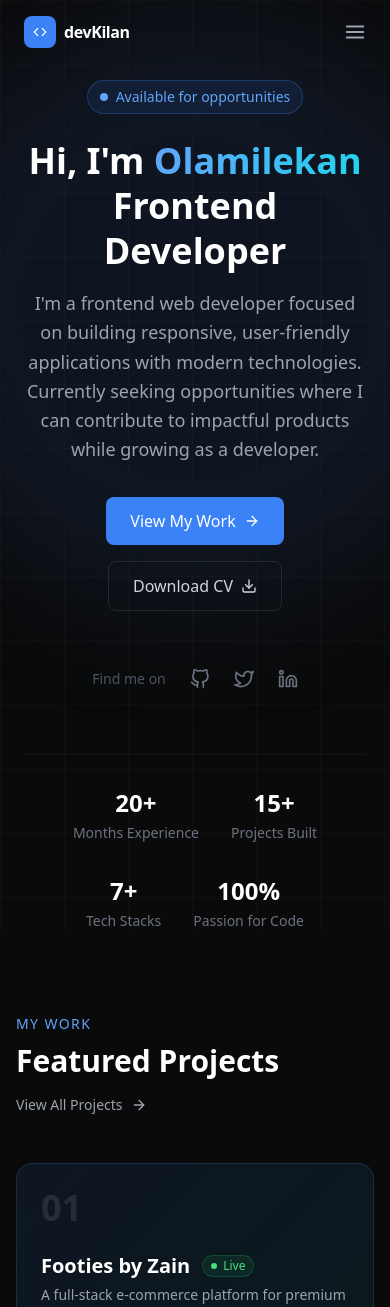
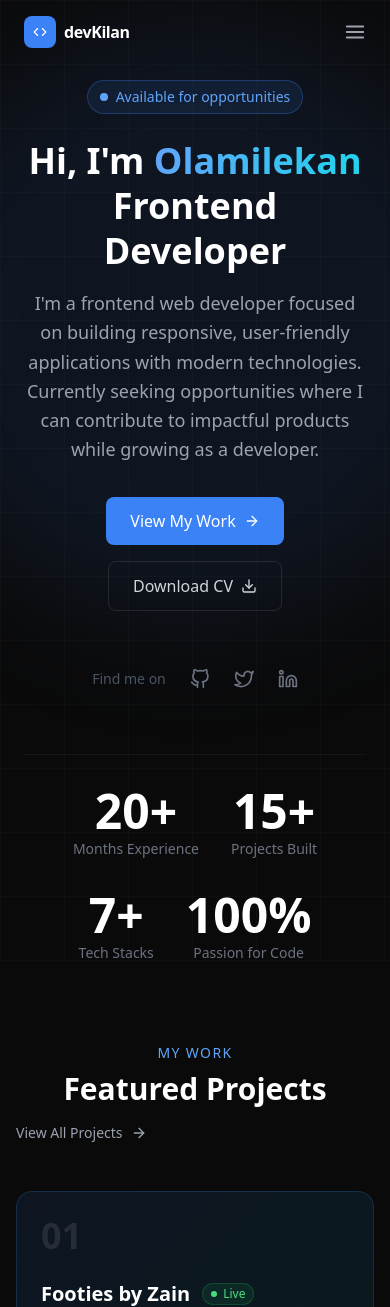
Before and after one commit to kilan080/portfolio, a Next.js app: page / in a window 390 px wide. Shown: the top 1307 px of the page. Built offline with nearby package versions, Linux system fonts and the light colour scheme.

Commit message:
changed the UI of some pages

```diff
--- a/src/app/components/FeaturedProjects.tsx
+++ b/src/app/components/FeaturedProjects.tsx
@@ -60,8 +60,8 @@ export default function FeaturedProjects() {
           transition={{ duration: 0.5 }}
           className="flex flex-col sm:flex-row sm:items-end justify-between gap-4 mb-12"
         >
-          <div>
-            <span className="text-blue-400 text-sm font-medium tracking-widest uppercase">
+          <div className="text-center">
+            <span className="flex items-center justify-center text-center text-blue-400 text-sm font-medium tracking-widest uppercase">
               My Work
             </span>
             <h2 className="text-3xl md:text-4xl font-bold text-white mt-2">
--- a/src/app/components/Hero.tsx
+++ b/src/app/components/Hero.tsx
@@ -187,7 +187,7 @@ export default function Hero() {
             { end: 100, suffix: "%", label: "Passion for Code" },
           ].map((stat) => (
             <div key={stat.label}>
-              <p className="text-2xl font-bold text-white">
+              <p className="text-5xl font-bold text-white">
                 <CountUp end={stat.end} suffix={stat.suffix} />
               </p>
               <p className="text-gray-500 text-sm mt-1">{stat.label}</p>
--- a/src/app/components/Projects.tsx
+++ b/src/app/components/Projects.tsx
@@ -52,7 +52,7 @@ export default function Projects() {
           initial={{ opacity: 0, y: 20 }}
           animate={{ opacity: 1, y: 0 }}
           transition={{ duration: 0.5 }}
-          className="mb-16"
+          className="mb-16 text-center lg:text-center"
         >
           <span className="text-blue-400 text-sm font-medium tracking-widest uppercase">
             Portfolio
@@ -60,7 +60,7 @@ export default function Projects() {
           <h1 className="text-4xl md:text-5xl font-bold text-white mt-2 mb-4">
             My Projects
           </h1>
-          <p className="text-gray-400 max-w-xl text-lg">
+          <p className="flex items-center justify-center text-center text-gray-400 max-w-xl text-lg mx-auto">
             A collection of real-world projects I&apos;ve built — from
             e-commerce platforms to movie apps and admin dashboards.
           </p>
```
